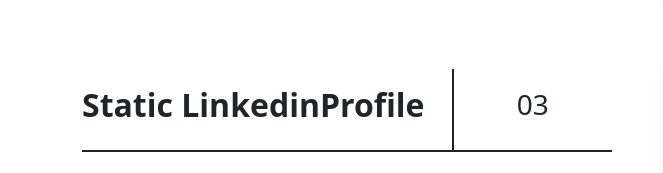
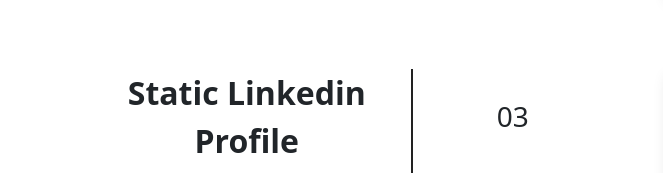
Before and after one commit to rrajdeep/rrajdeep.github.io, a plain HTML site: page index.html in a window 1280 px wide. Shown: the part 2077-2250 px from the top of the page, 0-663 px from the left. Drawn offline with nearby package versions, Linux system fonts and the light colour scheme.

Commit message:
Update index.html

```diff
--- a/index.html
+++ b/index.html
@@ -175,9 +175,7 @@
     <div class="p-item mt-5 row">
       <div class="p-item-text col">
         <div class="p-item-heading item1">
-          <h2>Static Linkedin </h2>
-          <h2>Profile</h2>
-          </h2>
+          <h2>Static Linkedin Profile</h2>
         </div>
         <div class="p-item-num item2">
           <h3>03</h3>
```
